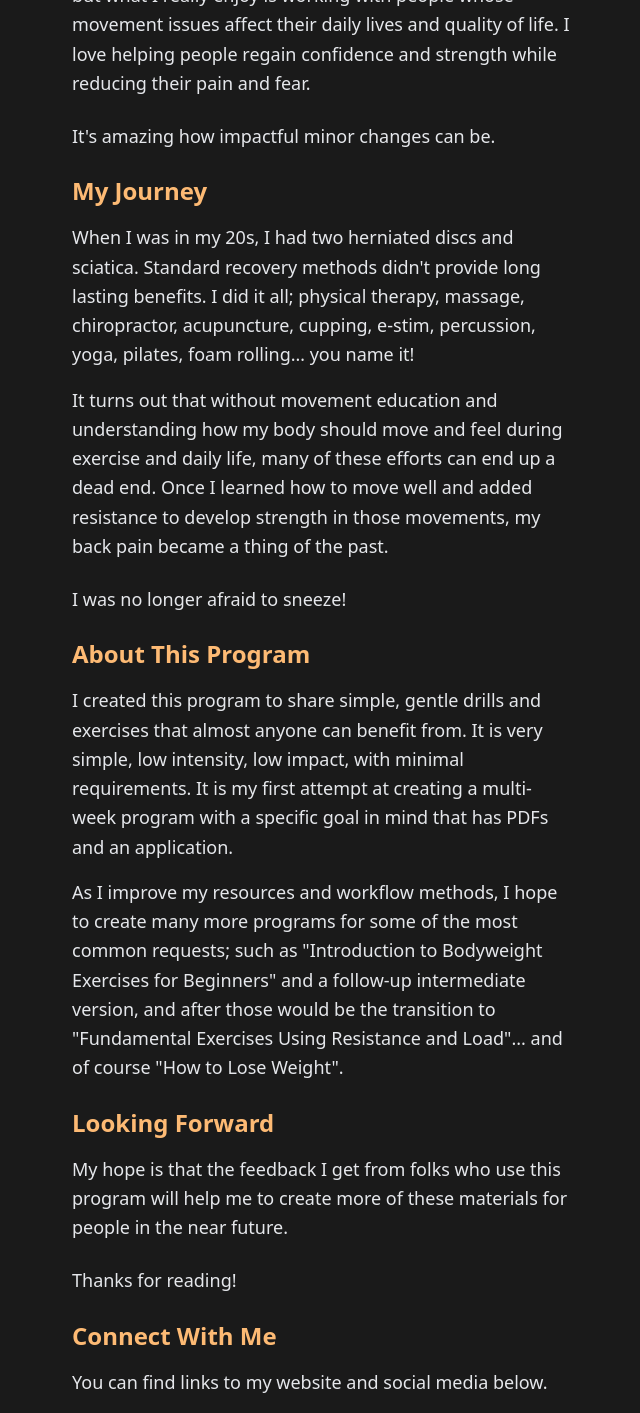
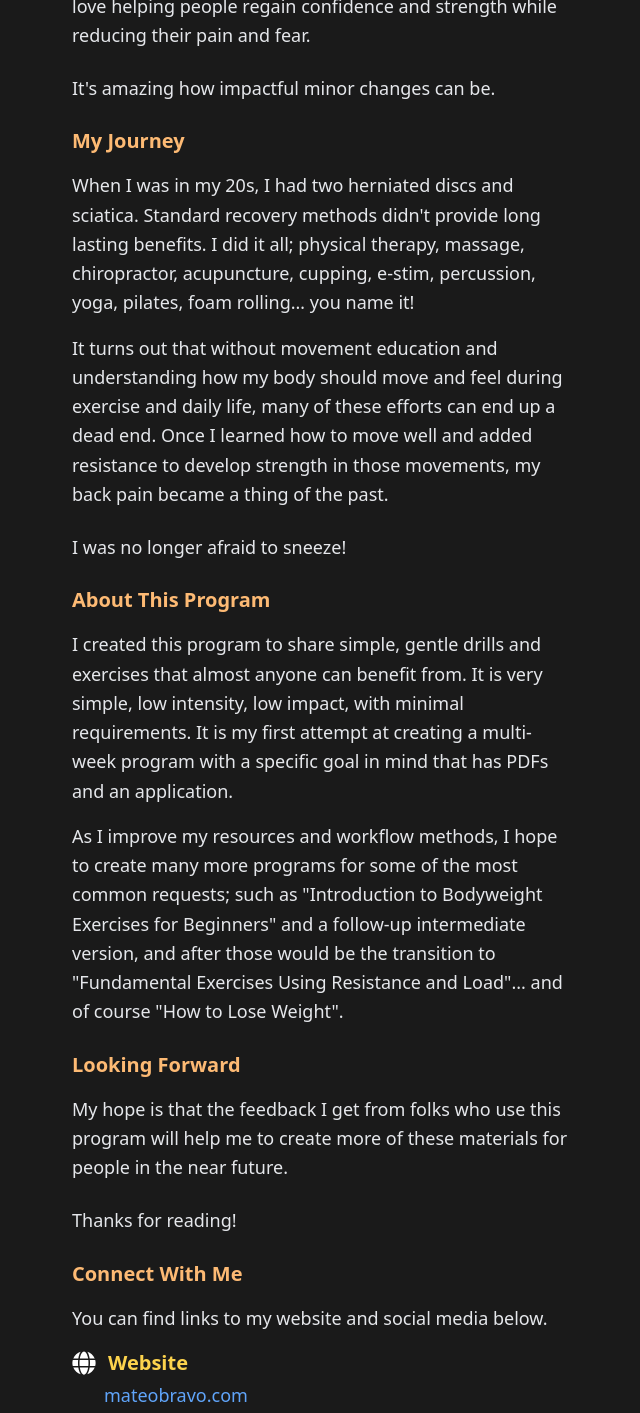
Before and after one commit to computermancer/LBHP, a Next.js app: page /mateobravo in a window 1280 px wide. Shown: the part 380-1793 px from the top of the page, without its empty margins (318-958 px from the left). Built offline with nearby package versions, Linux system fonts and the light colour scheme.

Commit message:
formatting

```diff
--- a/components/DrillTemplate.js
+++ b/components/DrillTemplate.js
@@ -26,7 +26,7 @@ export default function DrillTemplate({
           <div className="mb-4">
             <button
               onClick={() => router.back()}
-              className="block w-full bg-gray-700 hover:bg-gray-600 text-orange-300 text-3xl font-bold py-2 px-4 rounded text-left"
+              className="block w-full bg-gray-700 hover:bg-gray-600 text-orange-300 text-4xl font-bold py-2 px-4 rounded text-left"
             >
               {backButtonText}
             </button>
--- a/components/DrillTemplateEspanol.js
+++ b/components/DrillTemplateEspanol.js
@@ -26,7 +26,7 @@ export default function DrillTemplateEspanol({
           <div className="mb-4">
             <button
               onClick={() => router.back()}
-              className="block w-full bg-gray-700 hover:bg-gray-600 text-orange-300 text-3xl font-bold py-2 px-4 rounded text-left"
+              className="block w-full bg-gray-700 hover:bg-gray-600 text-orange-300 text-4xl font-bold py-2 px-4 rounded text-left"
             >
               {backButtonText}
             </button>
--- a/pages/espanol/comousar.js
+++ b/pages/espanol/comousar.js
@@ -11,7 +11,7 @@ export default function ComoUsar() {
 
           <div className="space-y-6">
             <section>
-              <h3 className="text-orange-300 text-xl font-semibold mb-4">Resumen</h3>
+
               <p className="text-lg leading-relaxed mb-4">
                 Este programa se construye sobre una base flexible que respeta el punto de partida de cada usuario. Está diseñado para servir a una amplia gama de individuos—desde aquellos que recuperan fuerza y control después de molestias hasta aquellos que buscan reconstruir una conciencia más profunda y conexión con sus caderas, columna vertebral y respiración.
               </p>
--- a/pages/espanol/mateobravo.js
+++ b/pages/espanol/mateobravo.js
@@ -12,7 +12,7 @@ export default function MateoBravo() {
 
           <div className="space-y-6">
             <section>
-              <h2 className="text-orange-300 text-2xl font-semibold mb-4">¿Quién Soy Yo?</h2>
+
               <p className="text-lg leading-relaxed mb-4">
                 Este programa fue creado por mí, Mateo Bravo.
               </p>
@@ -28,7 +28,7 @@ export default function MateoBravo() {
             </section>
 
             <section>
-              <h2 className="text-orange-300 text-2xl font-semibold mb-4">Mi Viaje</h2>
+              <h2 className="text-orange-300 text-xl font-semibold mb-4">Mi Viaje</h2>
               <p className="text-lg leading-relaxed">
                 Cuando tenía 20 años, tuve dos discos herniados y ciática. Los métodos estándar de recuperación no proporcionaron beneficios duraderos. Lo intenté todo; fisioterapia, masajes, quiropráctico, acupuntura, ventosas, estimulación eléctrica, percusión, yoga, pilates, rodillo de espuma... ¡lo que se te ocurra!
               </p>
@@ -44,7 +44,7 @@ export default function MateoBravo() {
             </section>
 
             <section>
-              <h2 className="text-orange-300 text-2xl font-semibold mb-4">Sobre Este Programa</h2>
+              <h2 className="text-orange-300 text-xl font-semibold mb-4">Sobre Este Programa</h2>
               <p className="text-lg leading-relaxed mb-4">
                 Creé este programa para compartir ejercicios y movimientos simples y suaves de los que casi cualquiera puede beneficiarse. Es muy simple, de baja intensidad, bajo impacto, con requisitos mínimos. Es mi primer intento de crear un programa de múltiples semanas con un objetivo específico en mente que incluye PDFs y una aplicación.
               </p>
@@ -54,7 +54,7 @@ export default function MateoBravo() {
             </section>
 
             <section>
-              <h2 className="text-orange-300 text-2xl font-semibold mb-4">Mirando al Futuro</h2>
+              <h2 className="text-orange-300 text-xl font-semibold mb-4">Mirando al Futuro</h2>
               <p className="text-lg leading-relaxed">
                 Mi esperanza es que la retroalimentación que reciba de las personas que usen este programa me ayude a crear más de estos materiales para las personas en un futuro próximo.
               </p>
@@ -67,7 +67,7 @@ export default function MateoBravo() {
             </section>
 
             <section>
-              <h2 className="text-orange-300 text-2xl font-semibold mb-4">Conéctate Conmigo</h2>
+              <h2 className="text-orange-300 text-xl font-semibold mb-4">Conéctate Conmigo</h2>
               <p className="text-lg leading-relaxed mb-4">Puedes encontrar enlaces a mi sitio web y redes sociales a continuación.</p>
               <div className="space-y-4">
                 <div>
--- a/pages/howtouse.js
+++ b/pages/howtouse.js
@@ -11,7 +11,7 @@ export default function HowToUse() {
 
           <div className="space-y-6">
             <section>
-              <h3 className="text-orange-300 text-xl font-semibold mb-4">Overview</h3>
+
               <p className="text-lg leading-relaxed mb-4">
                 This program is built on a flexible foundation that honors where each user is starting from. It is designed to serve a wide range of individuals—from those recovering strength and control after discomfort to those looking to rebuild deeper awareness and connection to their hips, spine, and breath.
               </p>
--- a/pages/mateobravo.js
+++ b/pages/mateobravo.js
@@ -12,7 +12,7 @@ export default function MateoBravo() {
 
           <div className="space-y-6">
             <section>
-              <h2 className="text-orange-300 text-2xl font-semibold mb-4">Who Am I?</h2>
+
               <p className="text-lg leading-relaxed mb-4">
                 This program was created by me, Mateo Bravo.
               </p>
@@ -28,7 +28,7 @@ export default function MateoBravo() {
             </section>
 
             <section>
-              <h2 className="text-orange-300 text-2xl font-semibold mb-4">My Journey</h2>
+              <h2 className="text-orange-300 text-xl font-semibold mb-4">My Journey</h2>
               <p className="text-lg leading-relaxed">
                 When I was in my 20s, I had two herniated discs and sciatica. Standard recovery methods didn't provide long lasting benefits. I did it all; physical therapy, massage, chiropractor, acupuncture, cupping, e-stim, percussion, yoga, pilates, foam rolling… you name it!
               </p>
@@ -44,7 +44,7 @@ export default function MateoBravo() {
             </section>
 
             <section>
-              <h2 className="text-orange-300 text-2xl font-semibold mb-4">About This Program</h2>
+              <h2 className="text-orange-300 text-xl font-semibold mb-4">About This Program</h2>
               <p className="text-lg leading-relaxed mb-4">
                 I created this program to share simple, gentle drills and exercises that almost anyone can benefit from. It is very simple, low intensity, low impact, with minimal requirements. It is my first attempt at creating a multi-week program with a specific goal in mind that has PDFs and an application.
               </p>
@@ -54,7 +54,7 @@ export default function MateoBravo() {
             </section>
 
             <section>
-              <h2 className="text-orange-300 text-2xl font-semibold mb-4">Looking Forward</h2>
+              <h2 className="text-orange-300 text-xl font-semibold mb-4">Looking Forward</h2>
               <p className="text-lg leading-relaxed">
                 My hope is that the feedback I get from folks who use this program will help me to create more of these materials for people in the near future.
               </p>
@@ -67,7 +67,7 @@ export default function MateoBravo() {
             </section>
 
             <section>
-              <h2 className="text-orange-300 text-2xl font-semibold mb-4">Connect With Me</h2>
+              <h2 className="text-orange-300 text-xl font-semibold mb-4">Connect With Me</h2>
               <p className="text-lg leading-relaxed mb-4">You can find links to my website and social media below.</p>
               <div className="space-y-4">
                 <div>
```
Also changed, not shown: comparison.png (deleted).
